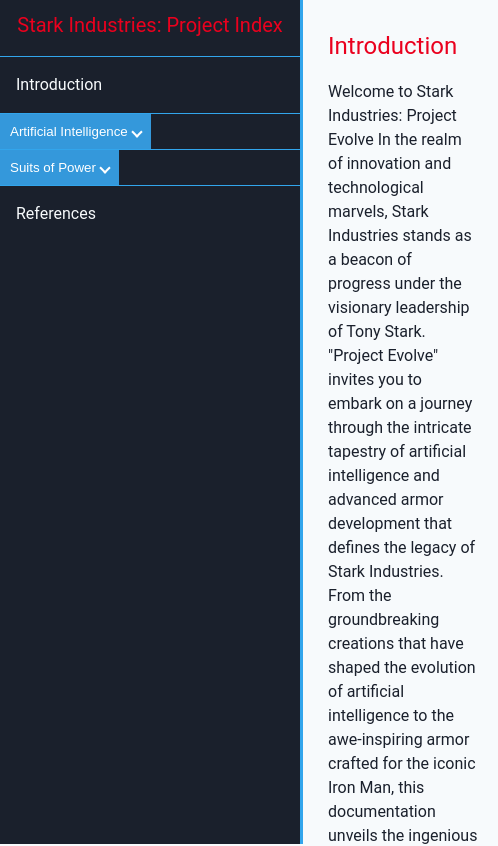
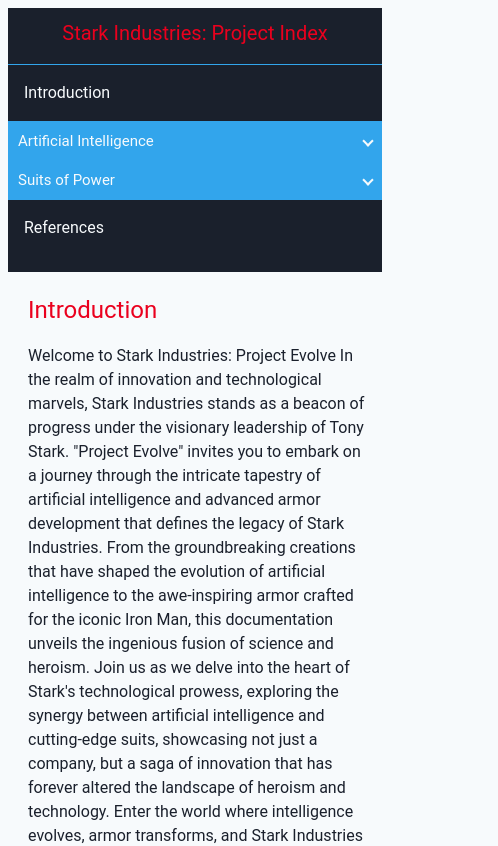
Before and after one commit to TyGosley/starkIndTechDoc, a plain HTML site: page index.html in a window 390 px wide. Shown: the top 846 px of the page, 498 px wide, since content can reach past the window. Drawn offline with Linux system fonts and the light colour scheme.

Commit message:
Finished CSS (MVP) and added media Queries

```diff
--- a/index.html
+++ b/index.html
@@ -343,10 +343,10 @@
         <header>Armor: Iron Patriot</header>
         <img src="./assets/images/Iron Patriot.jpg" alt="Iron Patriot Armor">
       </section>
-      <section class="main-section" id="References">
-        <header>Reference</header>
-        <!-- TODO: Add References -->
-      </section>
+      <!-- <section class="main-section" id="References">
+        <header>References</header>
+        TODO: Add References
+      </section> -->
     </main>
   </body>
 </html>
--- a/styles.css
+++ b/styles.css
@@ -31,6 +31,7 @@
   background-color: var(--primary-color);
   border-right: solid 3px var(--secondary-color);
   overflow-y: hidden;
+  transition: 0.5s;
 }
 
 #navbar ul {
@@ -66,18 +67,31 @@
 .dropdown {
   position: relative;
   display: inline-block;
+  width: 100%;
+
+  height: 10%;
+
+
 }
 
 /* Style the button */
 .dropdown-btn {
-  background-color: #3498db;
-  color: #fff;
+  background-color: var(--secondary-color);
+  color: var(--tertiary-color);
   padding: 10px;
   border: none;
   cursor: pointer;
   display: flex;
   justify-content: space-between;
   align-items: center;
+  width: 100%;
+  /* height: 100%; */
+  text-align: left;
+  outline: none;
+  font-size: 15px;
+  font-family: inherit;
+
+
 }
 
 /* Style the caret icon */
@@ -162,3 +176,45 @@
   font-size: 24px; /* Set font size for headers */
   margin-bottom: 10px; /* Add some space below headers */
 }
+
+/* Media Queries for Responsive Design */
+
+@media only screen and (max-width: 768px) {
+  /* Adjust styles for smaller screens */
+  #navbar {
+    width: 100%;
+    height: auto;
+    position: static;
+    border-right: none;
+  }
+
+  #navbar ul {
+    height: auto;
+    display: flex;
+    flex-direction: column;
+  }
+
+  .dropdown {
+    width: 100%;
+  }
+
+  .dropdown-content {
+    position: static;
+    display: none;
+  }
+
+  .dropdown:hover .dropdown-content {
+    display: block;
+  }
+
+  #main-doc {
+    margin-left: 0;
+  }
+}
+
+@media only screen and (max-width: 480px) {
+  /* Adjust styles for even smaller screens */
+  .main-section img {
+    width: 100%;
+  }
+}
```
